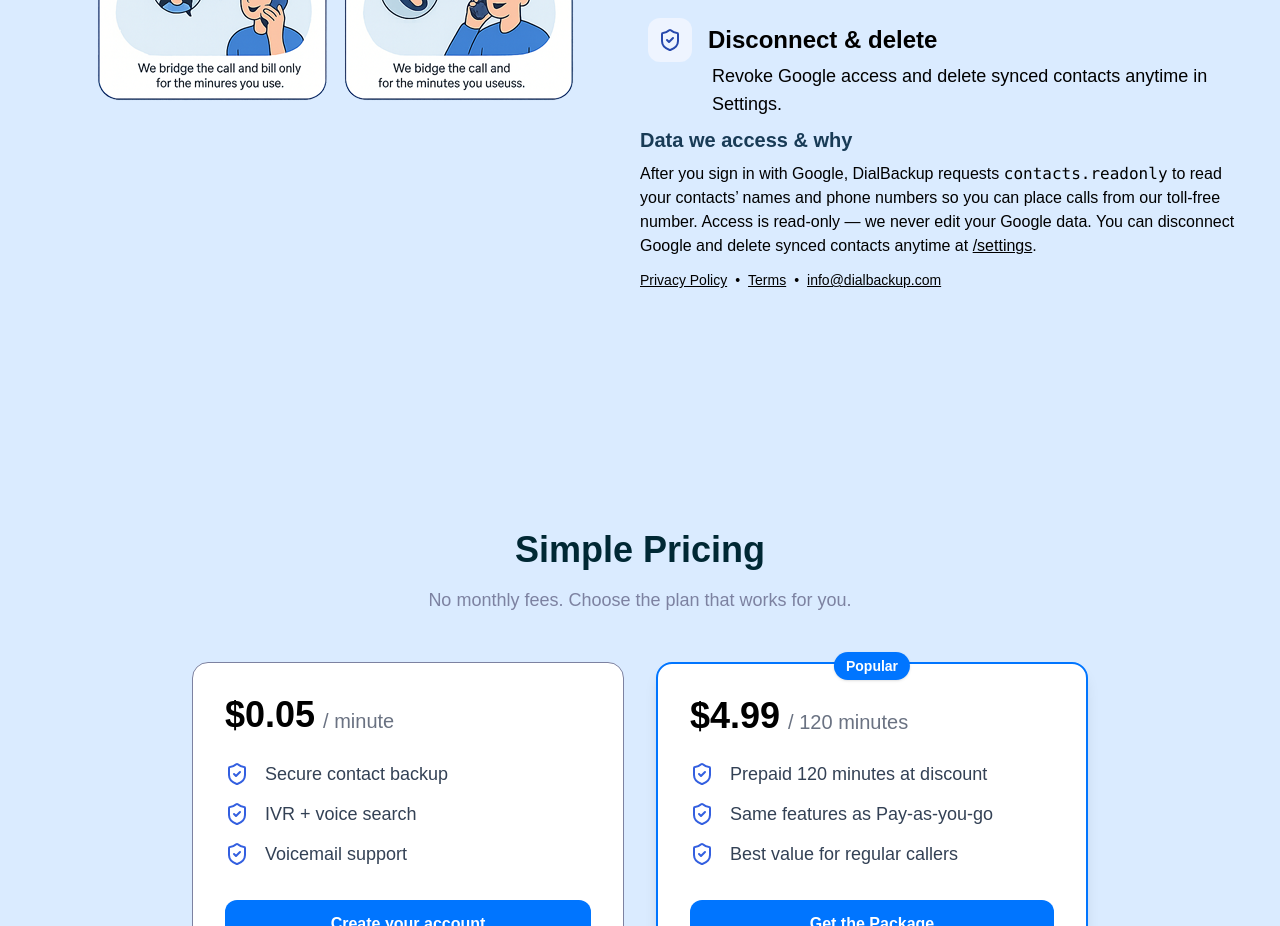
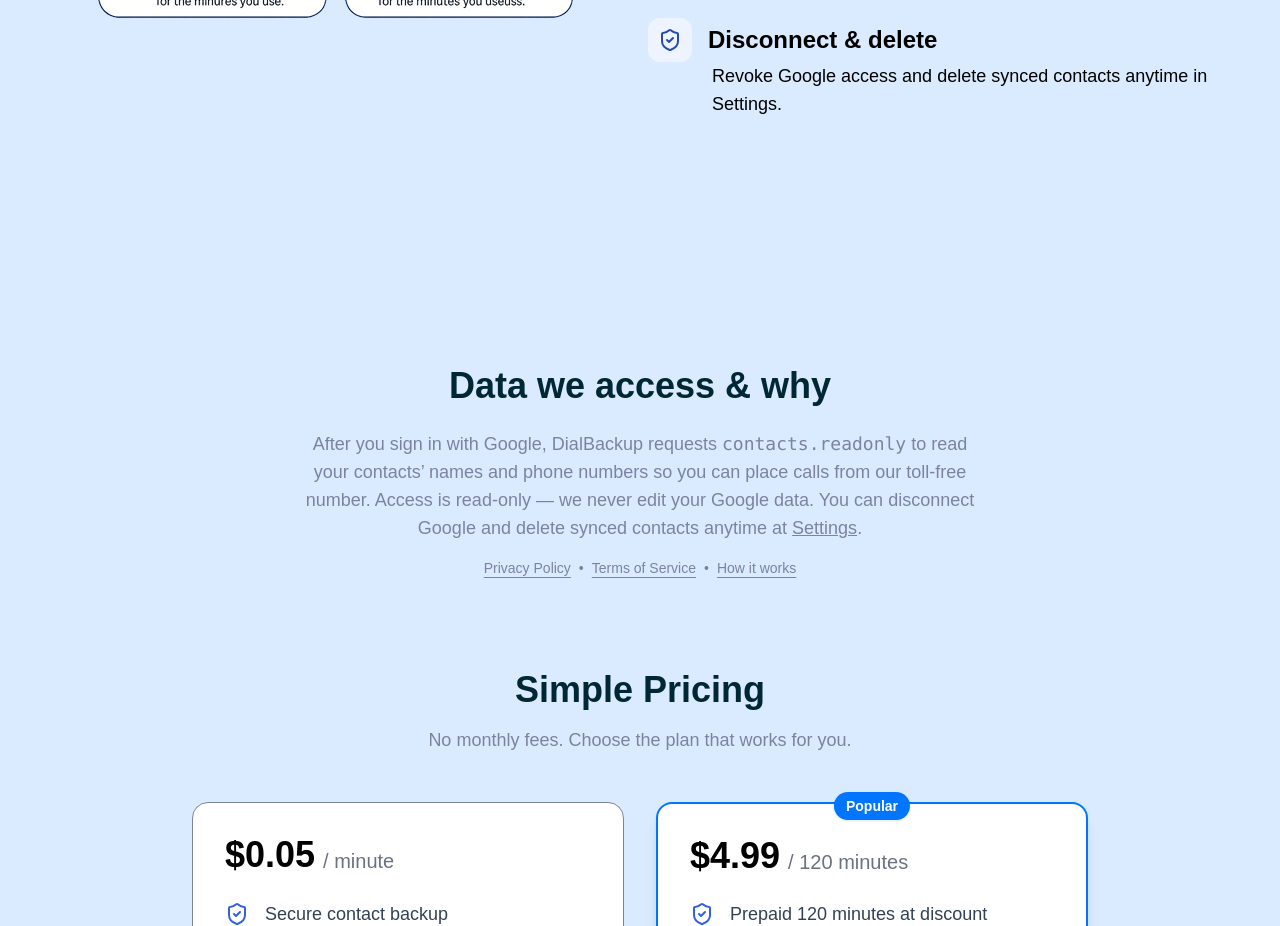
Before and after one commit to MagicSoftDev0717/backupcall-800, a Next.js app: page / in a window 1280 px wide. Shown: the part 1700-2626 px from the top of the page. Built offline with nearby package versions, Linux system fonts and the light colour scheme; no server answers.

Commit message:
update landing page

```diff
--- a/src/components/Howitworks/index.tsx
+++ b/src/components/Howitworks/index.tsx
@@ -1,4 +1,5 @@
 import Image from "next/image";
+import Link from "next/link";
 import { PhoneCall, CloudUpload, Search, ShieldCheck } from "lucide-react";
 interface whydata {
     heading: string;
@@ -47,24 +48,32 @@ const Howitworks = () => {
                             />
                         </div>
 
-                        <h3 className="text-xl font-semibold text-midnightblue">Data we access & why</h3>
-                        <p className="mt-2">
-                            After you sign in with Google, DialBackup requests <code>contacts.readonly</code> to read
-                            your contacts’ names and phone numbers so you can place calls from our toll-free number.
-                            Access is read-only — we never edit your Google data. You can disconnect Google and delete
-                            synced contacts anytime at <a href="/settings" className="underline">/settings</a>.
-                        </p>
-                        <div className="mt-3 text-sm">
-                            <a href="/privacy" className="underline">Privacy Policy</a>
-                            <span className="mx-2">•</span>
-                            <a href="/terms" className="underline">Terms</a>
-                            <span className="mx-2">•</span>
-                            <a href="mailto:info@dialbackup.com" className="underline">info@dialbackup.com</a>
-                        </div>
-
                     </div>
 
                 </div>
+            </div>
+
+            <div className="mx-auto max-w-7xl pt-20 pb-3 text-center">
+
+                <h1 className="text-3xl font-bold text-navyblue sm:text-5xl lg:text-4xl leading-tight">
+                    Data we access & why
+                </h1>
+
+                <p className="mt-6 text-lg text-bluegray max-w-2xl mx-auto">
+                    After you sign in with Google, DialBackup requests <code>contacts.readonly</code> to read
+                    your contacts’ names and phone numbers so you can place calls from our toll-free number.
+                    Access is read-only — we never edit your Google data. You can disconnect Google and delete
+                    synced contacts anytime at <a href="/settings" className="underline">Settings</a>.
+                </p>
+
+                <div className="mt-4 text-sm text-bluegray max-w-2xl mx-auto">
+                    <a href="/privacy" className="underline underline-offset-4">Privacy Policy</a>
+                    <span className="mx-2">•</span>
+                    <a href="/terms" className="underline underline-offset-4">Terms of Service</a>
+                    <span className="mx-2">•</span>
+                    <a href="#howitworks" className="underline underline-offset-4">How it works</a>
+                </div>
+
             </div>
 
         </section>
```
